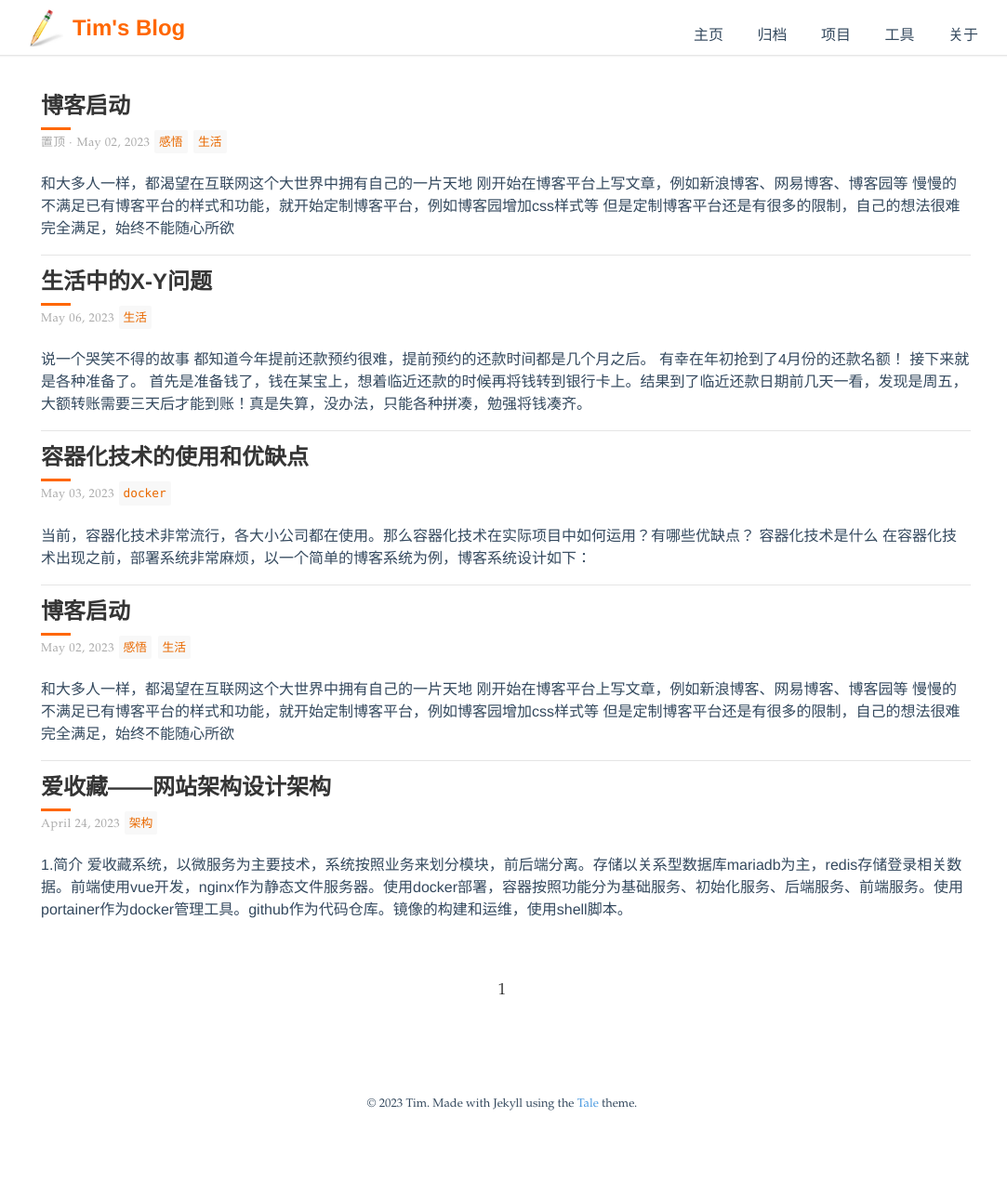
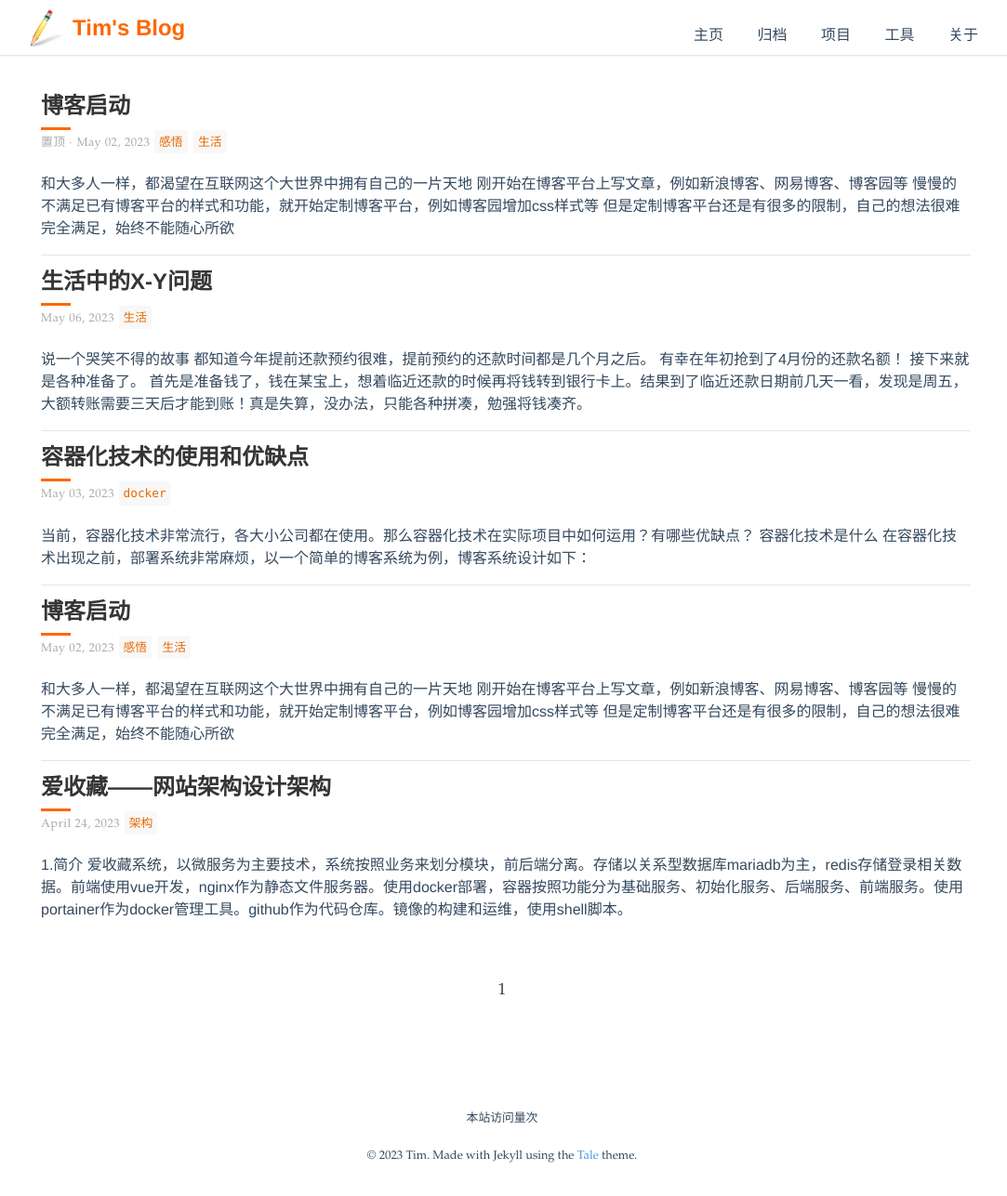
Before and after one commit to leanfish2011/leanfish2011.github.io, a Jekyll site: the page built from index.html, in a window 1280 px wide and 1287 px high. Shown: the whole window at 93% size, without its empty margins (100-1183 px from the left). Built offline with Jekyll 4.4.1, drawn with Linux system fonts in a browser that asks for light colours; the list of posts is cut into pages by our own code; comment, search, counter and statistics services are not loaded.

Commit message:
Update footer.html

```diff
--- a/_includes/footer.html
+++ b/_includes/footer.html
@@ -1,4 +1,8 @@
 <footer>
+  <p class="theme-by text-muted">
+    <script src="\{\{ site.baseurl /}/}/assets/js/busuanzi.pure.mini.js"></script>
+    <span id="busuanzi_container_site_pv">本站访问量<span id="busuanzi_value_site_pv"></span>次</span>
+  </p>
   <span>
     &copy; <time datetime="{{ site.time }}">{{ site.time | date: '%Y' }}</time> {{ site.author.name }}. Made with Jekyll using the <a href="https://github.com/chesterhow/tale/" target="
     _blank">Tale</a> theme.
```
